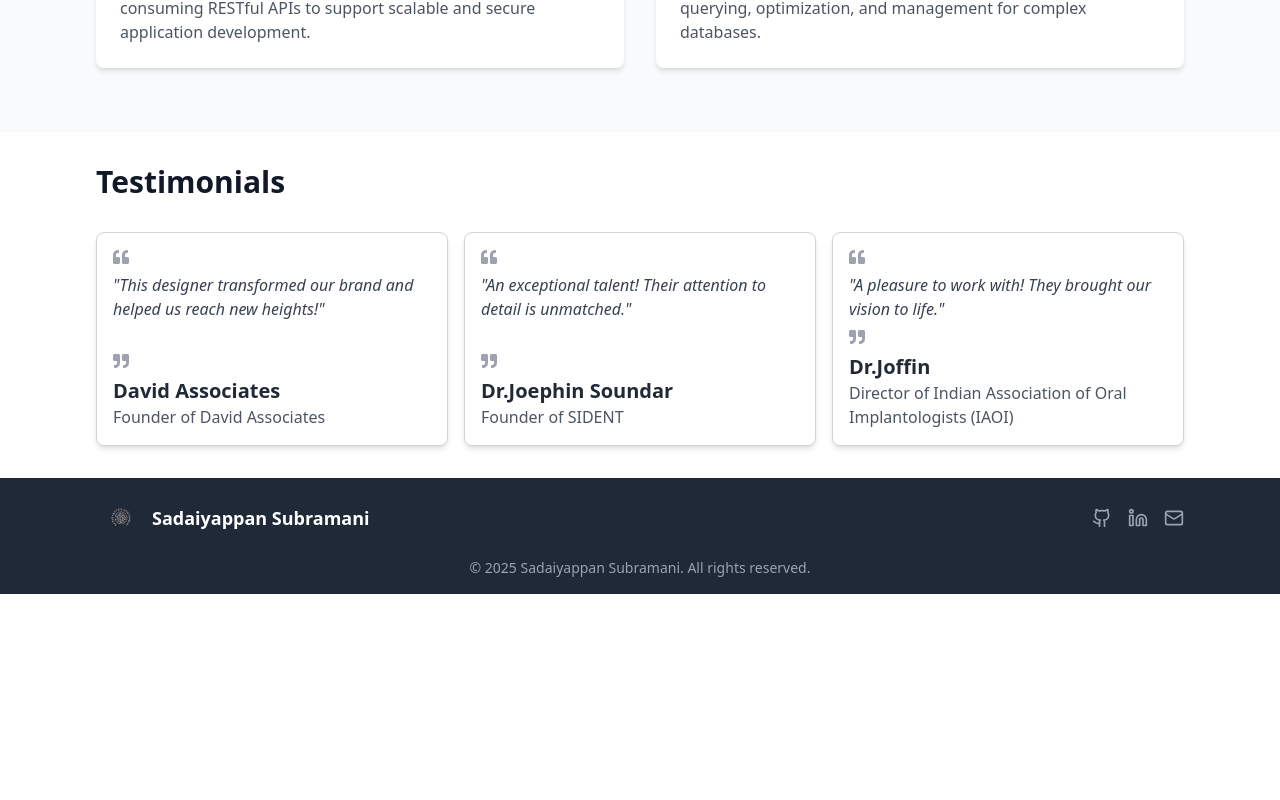
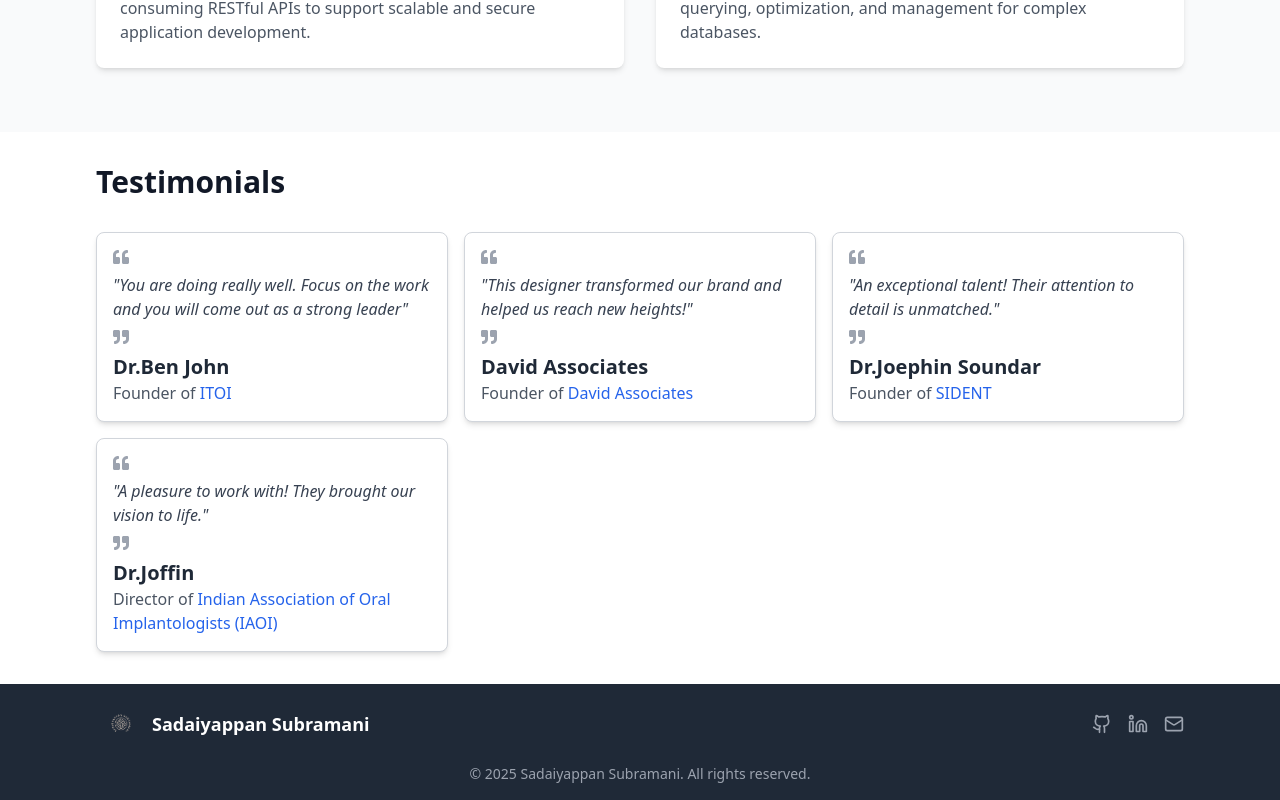
Before and after one commit to SanthoshNumentica/sadaiyappan.portfolio, a React (Vite) app: page / in a window 1280 px wide. Shown: the part 4712-5512 px from the top of the page. Before the commit the page ends 5306 px from the top, so only its background shows below. Built offline with nearby package versions, Linux system fonts and the light colour scheme.

Commit message:
testimonals

```diff
--- a/src/components/Testimonials.tsx
+++ b/src/components/Testimonials.tsx
@@ -1,25 +1,38 @@
-// Testimonials.js
 import React from 'react';
 import { FaQuoteLeft, FaQuoteRight } from 'react-icons/fa';
 
 const testimonialsData = [
   {
     id: 1,
-    name: "David Associates",
-    position: "Founder of David Associates",
-    testimonial: "This designer transformed our brand and helped us reach new heights!",
+    name: "Dr.Ben John",
+    position: "Founder of ",
+    company :"ITOI",
+    testimonial: "You are doing really well. Focus on the work and you will come out as a strong leader",
+    link: "https://itoi.org",
   },
   {
     id: 2,
-    name: "Dr.Joephin Soundar",
-    position: "Founder of SIDENT",
-    testimonial: "An exceptional talent! Their attention to detail is unmatched.",
+    name: "David Associates",
+    company :"David Associates",
+    position: "Founder of ",
+    testimonial: "This designer transformed our brand and helped us reach new heights!",
+    link: "https://www.davidassociates.in",
   },
   {
     id: 3,
+    name: "Dr.Joephin Soundar",
+    position: "Founder of ",
+    company :"SIDENT",
+    testimonial: "An exceptional talent! Their attention to detail is unmatched.",
+    link :"https://sident.in"
+  },
+  {
+    id: 4,
     name: "Dr.Joffin",
-    position: "Director of Indian Association of Oral Implantologists (IAOI)",
+    company:"Indian Association of Oral Implantologists (IAOI)",
+    position: "Director of ",
     testimonial: "A pleasure to work with! They brought our vision to life.",
+    link:"https://iaoi.in/"
   },
 ];
 
@@ -29,12 +42,27 @@ const Testimonials = () => {
       <h2 className="text-3xl font-bold text-gray-900 mb-8">Testimonials</h2>
       <div className="grid grid-cols-1 md:grid-cols-2 lg:grid-cols-3 gap-4">
         {testimonialsData.map((testimonial) => (
-          <div key={testimonial.id} className="p-4 border border-gray-300 rounded-lg bg-white shadow-md flex flex-col">
+          <div
+            key={testimonial.id}
+            className="p-4 border border-gray-300 rounded-lg bg-white shadow-md flex flex-col transition-all duration-300 transform hover:bg-blue-100 hover:border-lightblue-300 hover:text-blue-800 hover:scale-105 hover:shadow-lg"
+          >
             <FaQuoteLeft className="text-gray-400 mb-2" />
             <p className="flex-1 text-gray-700 italic">"{testimonial.testimonial}"</p>
             <FaQuoteRight className="text-gray-400 mt-2" />
             <h4 className="text-xl font-semibold text-gray-800 mt-2">{testimonial.name}</h4>
-            <p className="text-gray-600">{testimonial.position}</p>
+            <p className="text-gray-600">
+              {testimonial.position}
+              {testimonial.link && (
+                <a
+                  href={testimonial.link}
+                  target="_blank"
+                  rel="noopener noreferrer"
+                  className="text-blue-600 hover:text-blue-800"
+                >
+                  {testimonial.company}
+                </a>
+              )}
+            </p>
           </div>
         ))}
       </div>
```
Also changed, not shown: src/components/CertificationCard.css (+24 -0 lines).
